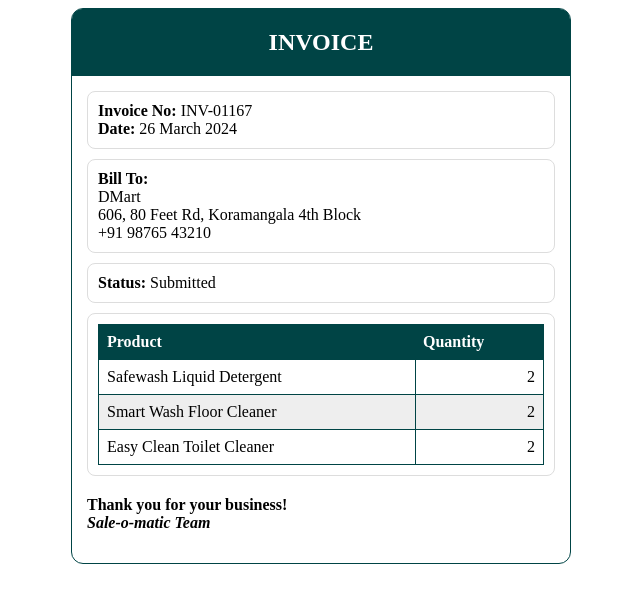
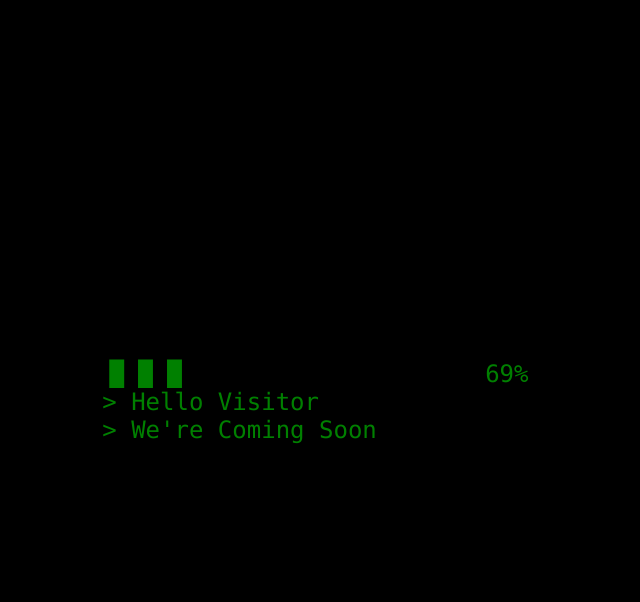
Before and after one commit to Rushil-Sinha/therushilsinha.github.io, a plain HTML site: page index.html in a window 1280 px wide. Shown: the whole page, without its empty margins (319-959 px from the left). Drawn offline with Linux system fonts and the light colour scheme.

Commit message:
Add files via upload

```diff
--- a/index.html
+++ b/index.html
@@ -1,70 +1,21 @@
-<div style="max-width: 500px; margin: 0 auto;">
-    <div style="background-color: #fff; border: 1px solid #004445; border-radius: 12px;">
-        <div style="text-align: center; background-color: #004445; border-top-left-radius: 10px; border-top-right-radius: 10px; padding: 20px;">
-            <h2 style="color: #fff; margin: 0;">INVOICE</h2>
-        </div>
+<html>
 
-        <div style="padding: 15px;">
-            <div style="border: 1px solid #ddd; border-radius: 8px; padding: 10px; margin-bottom: 10px;">
-                <b style="font-weight: bold;">Invoice No:</b> INV-01167<br>
-                <b style="font-weight: bold;">Date:</b>  26 March 2024<br>
-            </div>
+<head>
+  <meta charset="utf-8">
+  <title>therushilsinha</title>
+  <link rel="stylesheet" href="styles.css">
+</head>
 
-            <div style="border: 1px solid #ddd; border-radius: 8px; padding: 10px; margin-bottom: 10px;">
-                <b style="font-weight: bold;">Bill To:</b><br>
-                DMart<br>
-                606, 80 Feet Rd, Koramangala 4th Block<br>
-                +91 98765 43210<br>
-            </div>
+<body>
 
-            <div style="border: 1px solid #ddd; border-radius: 8px; padding: 10px; margin-bottom: 10px;">
-                <b style="font-weight: bold;">Status:</b>
-                Submitted<br>
-            </div>
+  <body oncontextmenu="return false" onselectstart="return false" ondragstart="return false">
+    <div id="YakındaYazı">█ █ █ <span style="color:black">█ █ █ █ █ █ █ █ █ █ </span>69%
+      <br>&gt;
+      Hello Visitor
+      &nbsp;&nbsp;&nbsp;&nbsp;&nbsp;&nbsp;&nbsp;&nbsp;&nbsp;&nbsp;
+      &nbsp;&nbsp;&nbsp;<br>&gt;
+      We're Coming Soon  <span id="imleç">█</span>&nbsp;&nbsp;&nbsp;&nbsp;&nbsp;&nbsp;&nbsp;&nbsp;&nbsp;
+    </div>
+  </body>
 
-            <div style="border: 1px solid #ddd; border-radius: 8px; padding: 10px; margin-bottom: 10px;">
-                <style>
-    table {
-        border-collapse: collapse;
-        width: 100%;
-        border: 1px solid #004445;
-        border-radius: 12px;
-    }
-
-    table th, table td {
-        padding: 8px;
-    }
-
-    table th {
-        background-color: #004445;
-        color: #fff;
-        text-align: left;
-    }
-
-    table tbody tr:nth-child(even) {
-        background-color: #EEEEEE;
-    }
-
-    table tbody tr:nth-child(odd) {
-        background-color: #FFFFFF;
-    }
-
-    table tbody td {
-        border: 1px solid #004445;
-    }
-
-    table tbody td:last-child {
-        text-align: right;
-    }
-</style>
-
-<table><thead><tr><th>Product</th><th>Quantity</th></tr></thead><tbody><tr><td>Safewash Liquid Detergent</td><td>2</td></tr><tr><td>Smart Wash Floor Cleaner</td><td>2</td></tr><tr><td>Easy Clean Toilet Cleaner</td><td>2</td></tr></tbody></table>
-            </div>
-
-            <p style="margin-top: 20px;">
-                <b style="font-weight: bold;">Thank you for your business!</b><br>
-                <b><i style="font-style: italic;">Sale-o-matic Team</i></b>
-            </p>
-        </div>
-    </div>
-</div>
+</html>
--- /dev/null
+++ b/styles.css
@@ -0,0 +1,57 @@
+body {
+  background: #000;
+}
+
+#YakındaYazı {
+  color: green;
+  /*color: #8002f5;*/
+  font-family: Monaco, monospace;
+  font-size: 24px;
+  width: 100%;
+  text-align: center;
+  position: absolute;
+  top: 45%;
+  left: 0;
+  animation: 120ms infinite normal yaziyiSallandir;
+}
+
+span {
+  animation: 1.5s infinite normal imleç;
+}
+
+::-moz-selection {
+  background: #7021d2;
+  color: #fff;
+}
+
+::selection {
+  background: #7021d2;
+  color: #fff;
+}
+
+@keyframes yaziyiSallandir {
+  0% {
+    opacity: 0;
+    left: 0;
+  }
+  40%,
+  80% {
+    opacity: 1;
+    left: -2px;
+  }
+}
+
+@keyframes imleç {
+  0% {
+    opacity: 0;
+    left: 0;
+  }
+  40% {
+    opacity: 0;
+    left: -2px;
+  }
+  80% {
+    opacity: 1;
+    left: -2px;
+  }
+}
```
Also changed, not shown: script.js (added).
